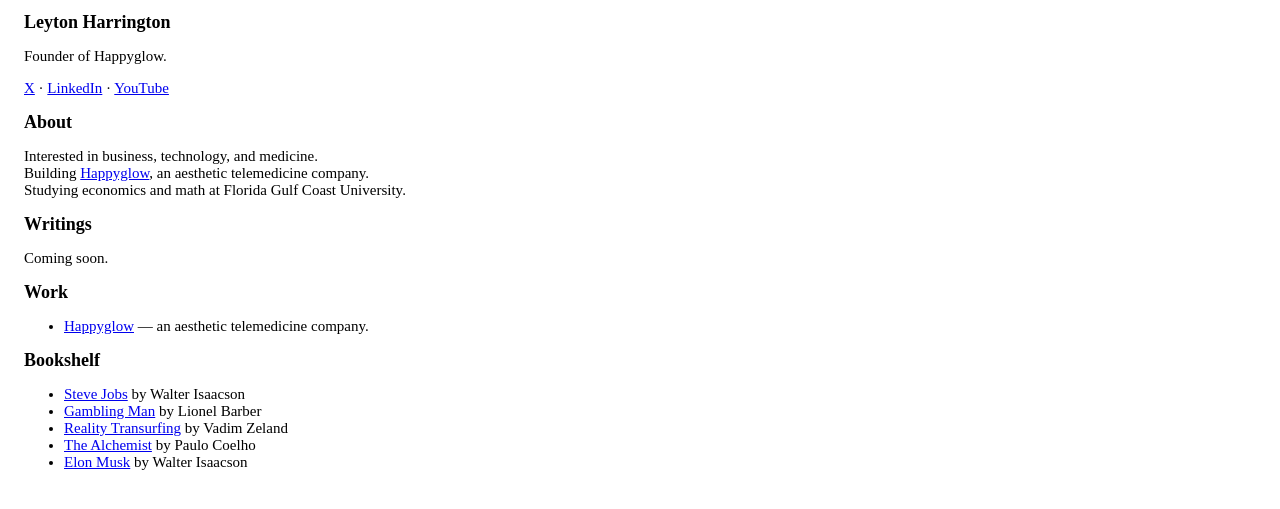
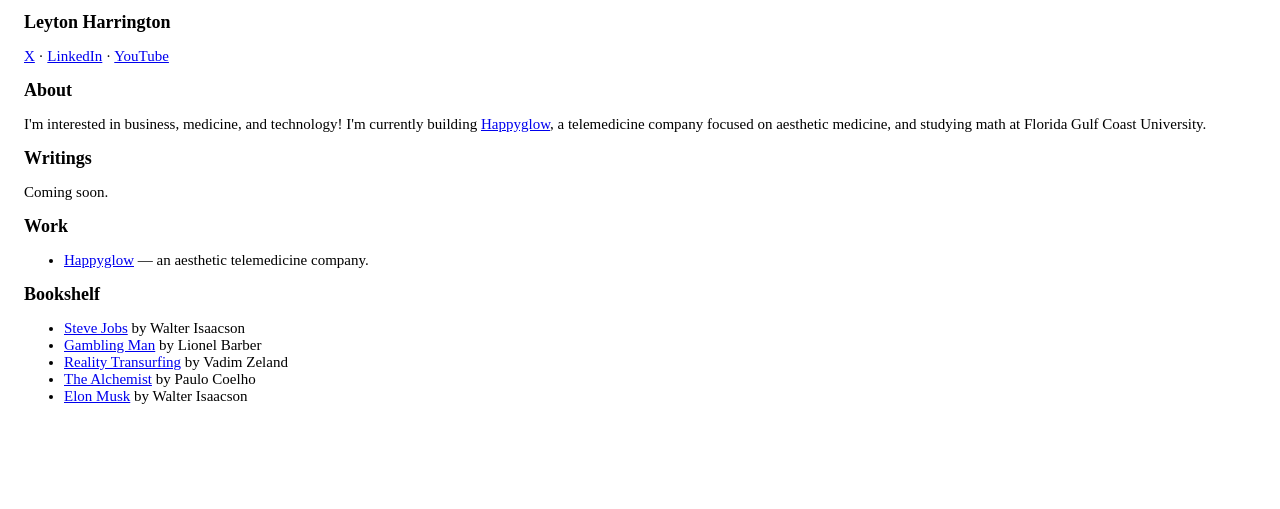
Before and after one commit to leyton-h/personal-site, a Jekyll site: the page built from index.html, in a window 1280 px wide. Shown: the top 509 px of the page. Built offline with Jekyll 4.4.1, drawn with Linux system fonts in a browser that asks for light colours.

Commit message:
Drop subtitle; About as one sentence
Co-Authored-By: Claude Opus 4.8 <noreply@anthropic.com>

```diff
--- a/index.html
+++ b/index.html
@@ -3,17 +3,12 @@ layout: default
 title: null
 ---
 <h1>Leyton Harrington</h1>
-<p>Founder of Happyglow.</p>
 
 <p><a href="https://x.com/leytonpi">X</a> &middot; <a href="https://linkedin.com/in/leytonh">LinkedIn</a> &middot; <a href="https://youtube.com/@leytonh">YouTube</a></p>
 
 <h2>About</h2>
 
-<p>
-  Interested in business, technology, and medicine.<br>
-  Building <a href="https://happyglow.com">Happyglow</a>, an aesthetic telemedicine company.<br>
-  Studying economics and math at Florida Gulf Coast University.
-</p>
+<p>I'm interested in business, medicine, and technology! I'm currently building <a href="https://happyglow.com">Happyglow</a>, a telemedicine company focused on aesthetic medicine, and studying math at Florida Gulf Coast University.</p>
 
 <h2>Writings</h2>
 
```
